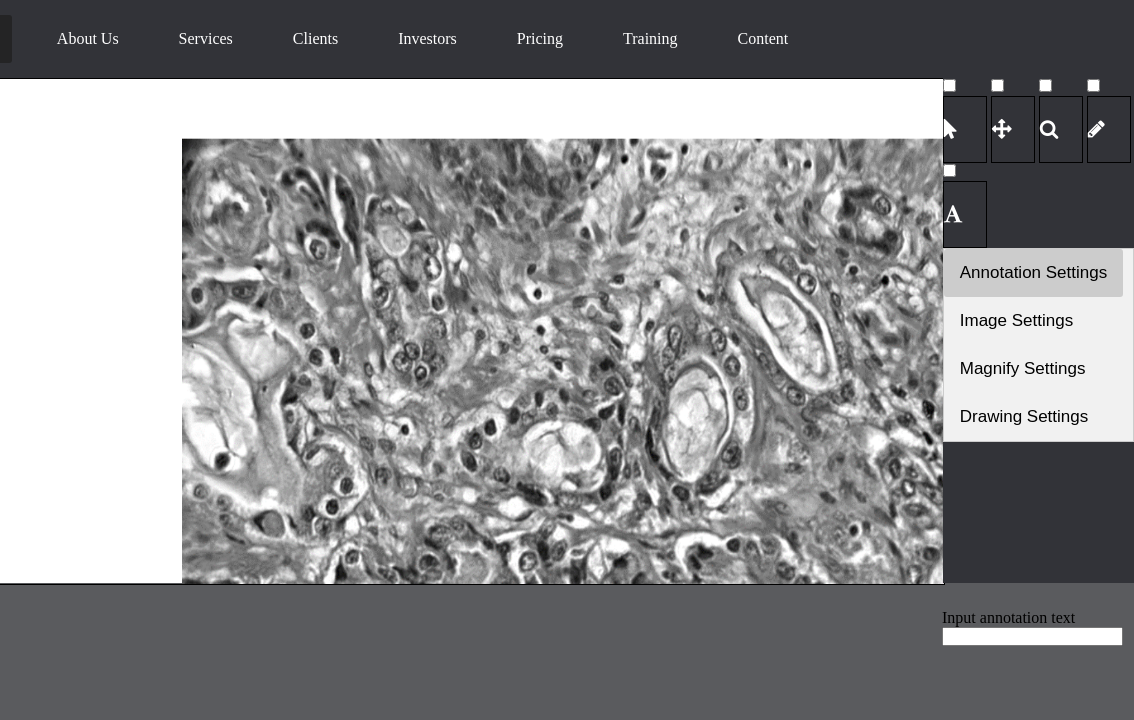
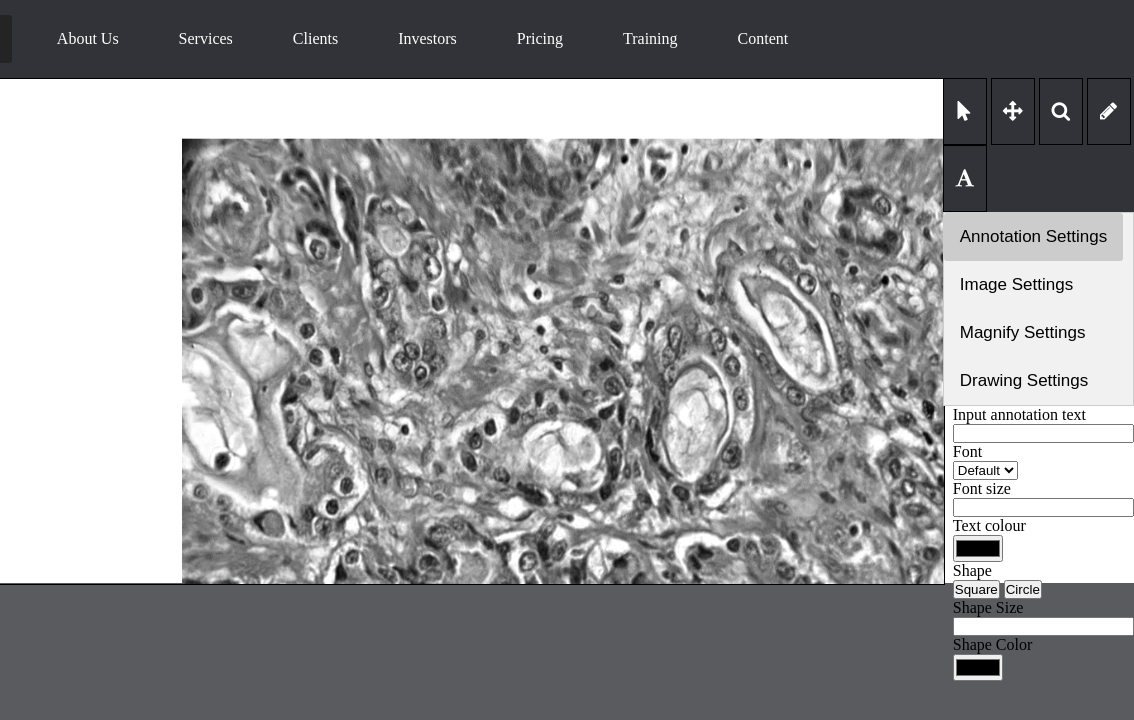
Before and after one commit to MatthewEadie/EndoSim_v1, a plain HTML site: page image_viewer.html in a window 1280 px wide. Both pictures are taken after a click on the button "Annotation Settings". Shown: the full height of the page, 146-1280 px from the left. Drawn offline with Linux system fonts and the light colour scheme.

Commit message:
ADDED ANNOTATION SETTINGS, NEED CODE

```diff
--- a/image_viewer.html
+++ b/image_viewer.html
@@ -106,44 +106,78 @@
         <div class="toolbar">
             <ul>
                 <li>
-                    <input type="checkbox" id="checkPoint">
+                    <input class="checkBox" type="checkbox" id="checkPoint">
                     <label onclick="pause()" for="checkPoint" class="fa fa-mouse-pointer"></label>
                 </li>
                 <li>
-                    <input type="checkbox" id="checkMove">
+                    <input class="checkBox" type="checkbox" id="checkMove">
                     <label onclick="toggleMove()" for="checkMove" class="fa fa-arrows"></label>
                 </li>
                 <li>
-                    <input type="checkbox" id="checkMag">
+                    <input class="checkBox" type="checkbox" id="checkMag">
                     <label onclick="toggleMagnify()" for="checkMag" class="fa fa-search"></label>
                 </li>
                 <li>
-                    <input type="checkbox" id="checkDraw">
+                    <input class="checkBox" type="checkbox" id="checkDraw">
                     <label onclick="draw_annotation()" for="checkDraw" class="fa fa-pencil"></label>
                 </li>
                 <li>
-                    <input type="checkbox" id="checkPlaceAnnotation">
+                    <input class="checkBox" type="checkbox" id="checkPlaceAnnotation">
                     <label onclick="togglePlaceAnnotation()" for="checkPlaceAnnotation" class="fa fa-font"></label>
                 </li>
             </ul>
 
-            <div class="tab float-right">
+            <div class="tab">
                 <button class="tablinks" onclick="openTab(event, 'annotation_settings')">Annotation Settings</button>
                 <button class="tablinks" onclick="openTab(event, 'image_settings')">Image Settings</button>
                 <button class="tablinks" onclick="openTab(event, 'magnify_settings')">Magnify Settings</button>
                 <button class="tablinks" onclick="openTab(event, 'draw_settings')">Drawing Settings</button>
             </div>
+
+            <div id="annotation_settings" class="tabcontent annotation">
+                <!-- NEEDS CODE ADDED -->
+                <p>Input annotation text</p>
+                <input type="text" id="annotationTextBox">
+
+                <!-- Text Settings -->
+                <p>Font</p>
+                <select name="" id="">
+                    <option value="">Default</option>
+                </select>
+
+                <p>Font size</p>
+                <input type="number">
+
+                <p>Text colour</p>
+                <input type="color">
+
+
+
+                <!-- Shape settings -->
+                <p>Shape</p>
+                <div class="row">
+                    <button>Square</button>
+                    <button>Circle</button>
                 </div>
 
+                <p>Shape Size</p>
+                <input type="number">
 
+                <p>Shape Color</p>
+                <input type="color">
+
+                <!--
+                    Font
+                    Font size
+                    Text colour
+
+                    Shape
+                    Shape size
+                    Shape colour
+                -->
             </div>
 
-    <div id="annotation_settings" class="tabcontent">
-        <p>Input annotation text</p>
-        <input type="text" id="annotationTextBox">
-    </div>
-
-    <div id="image_settings" class="tabcontent">
+            <div id="image_settings" class="tabcontent image">
                 <div class="image_settings">
                     <div class="enhancement_method">
                         <ul>
@@ -168,7 +202,7 @@
                 </div>
             </div>
 
-    <div id="magnify_settings" class="tabcontent">
+            <div id="magnify_settings" class="tabcontent magnify">
                 <div class="slider_container">
                     <ul>
                         <li><input id="zoomSize" type="range" min="100" max="500" step="5" value="200" class="slider" onchange="zoomSize_changed()"></li>
@@ -180,7 +214,7 @@
                 </div>
             </div>
 
-    <div id="draw_settings" class="tabcontent">
+            <div id="draw_settings" class="tabcontent draw">
                 <div class="draw_container">
                     <div class="colors">
                         <button type="button" value="#0000ff"></button>
@@ -228,6 +262,13 @@
                 </div>
             </div>
 
+        </div>
+
+
+    </div>
+
+
+
     <script src="new_mag.js"></script>
 
 </body>
--- a/image_viewer_style.css
+++ b/image_viewer_style.css
@@ -127,16 +127,17 @@ nav ul li{
     width: 15%;
     background: #323338;
     z-index: 1;
+    height: 20%;
 }
 
 .toolbar ul li{
     display: inline-block;
     width: 23%;
+    text-align: center;
 }
 
 .toolbar ul label{
     display: block;
-    align-items: center;
     line-height: 65px;
     font-size: 20px;
     color: white;
@@ -145,6 +146,11 @@ nav ul li{
     /* border-top: 1px solid rgba(255, 255, 255, .1);
     border-bottom: 1px solid black; */
 }
+.checkBox{
+    display: none;
+}
+
+
 
 
 /* Style the tab */
@@ -180,18 +186,18 @@ nav ul li{
     background-color: #ccc;
   }
 
-  /* Style the tab content */
-  .tabcontent {
-    position:static;
-    float: right;
-    /* height: 100%; */
+/* Style the tab content */
+.tabcontent {
+    padding-left: 10px;
     display:none;
     z-index: 10;
     position: fixed;
-    margin-top: 2%;
+}
+.tabcontent.draw{
     width: 100%;
-    z-index: 0;
-    left: 85%;
+}
+.tabcontent.magnify{
+    width: 100%;
 }
 
 .contrast_sliders input[type=range][orient=vertical]
@@ -201,6 +207,10 @@ nav ul li{
     width: 8px;
     height: 175px;
     padding: 0 5px;
+}
+
+.row{
+    align-items: flex-end;
 }
 
 
```
Lines whose indentation alone changed are shown as unchanged.
